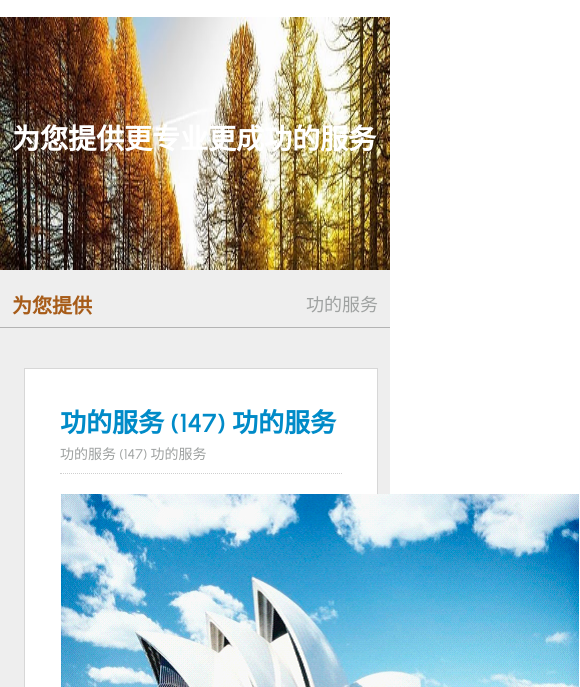
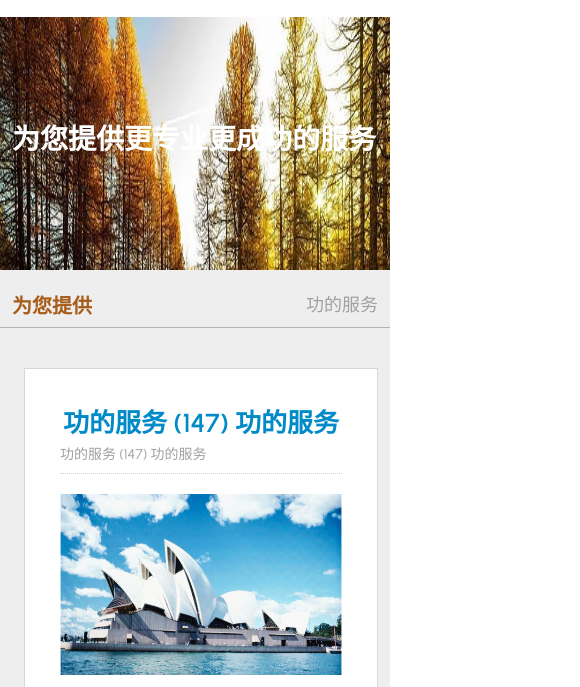
Before and after one commit to Hafizasad07/mingya, a plain HTML site: page casedetails.html in a window 390 px wide. Shown: the part 157-844 px from the top of the page, 580 px wide, since content can reach past the window. Drawn offline with nearby package versions, Linux system fonts and the light colour scheme.

Commit message:
Update style.css

```diff
--- a/assets/css/style.css
+++ b/assets/css/style.css
@@ -131,7 +131,6 @@ body {
     display: block;
     text-align: left;
   }
-
 
   .topnav a:hover, .dropdown:hover .dropbtn {
     background-color: #e8a22a;
@@ -765,4 +764,16 @@ body {
     .section5-page-head{
       height: 87%;
     }
+
+    .case-details-img img{
+      width: 100%;
+    }
+
+    .sponsored-maindiv .sponsor-img img{
+      border: none;
+    }
+
+    .sponsor-text1{
+      text-align: center;
+    }
 }
```
